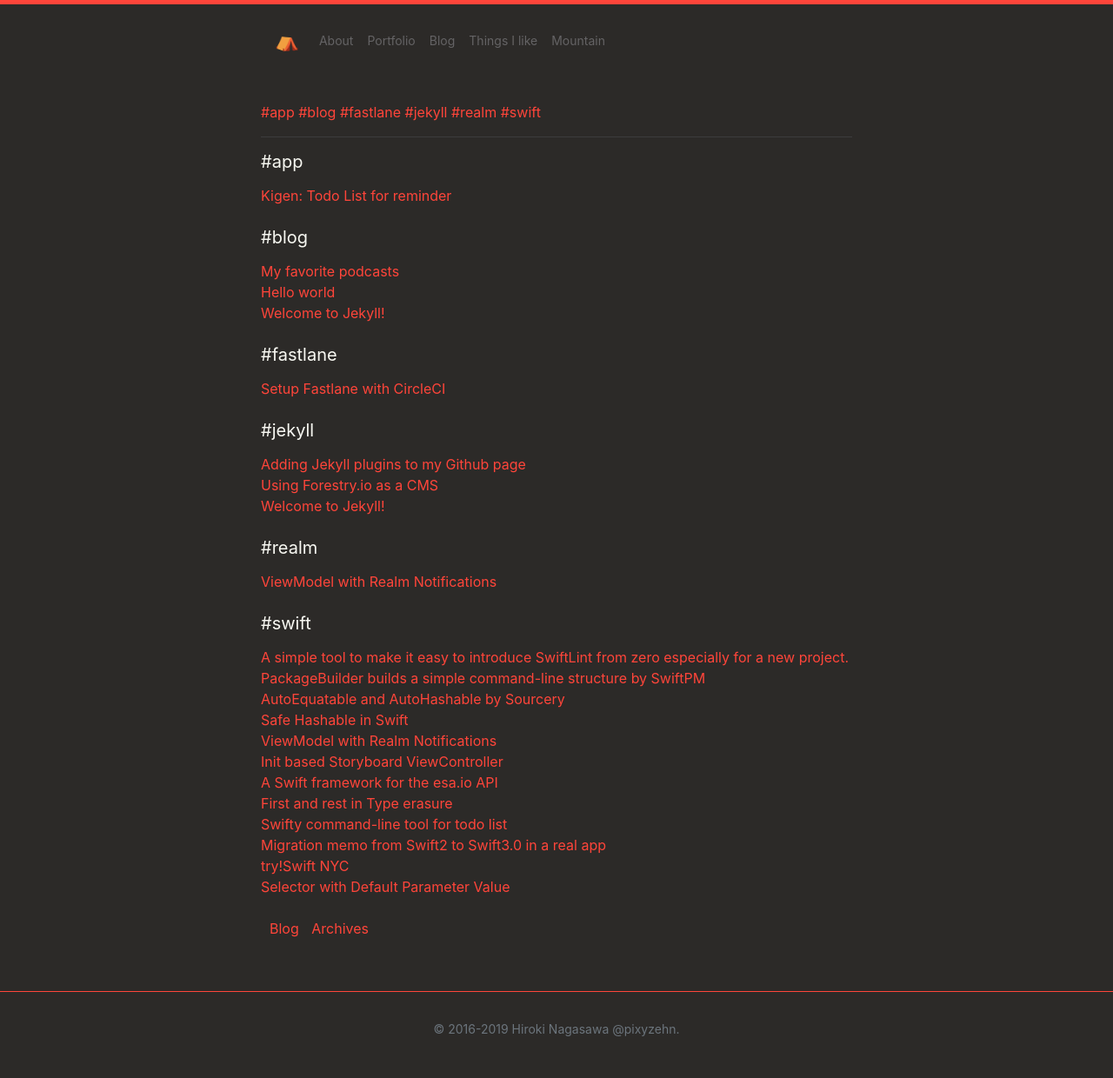
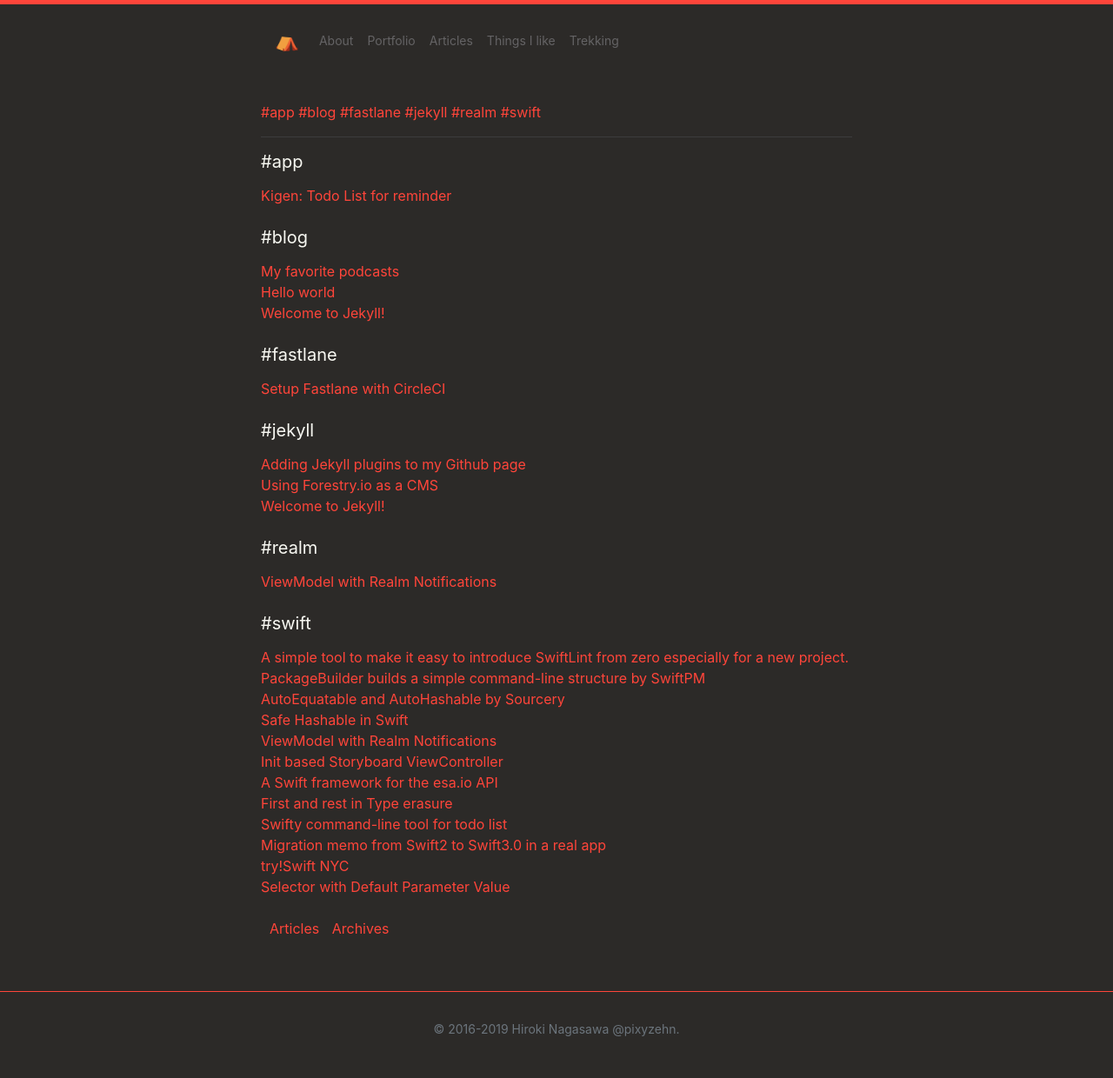
Before and after one commit to pixyzehn/pixyzehn.com, a Jekyll site: the page built from pages/tags.html, in a window 1280 px wide. Shown: the whole page at 87% size. Built offline with Jekyll 4.4.1, drawn with Linux system fonts in a browser that asks for light colours; nearby versions of some CDN libraries; library files that are not in the unit come from our copies.

Commit message:
Improve some names

```diff
--- a/_config.yml
+++ b/_config.yml
@@ -1,7 +1,7 @@
 title: pixyzehn
 email: pixyzehn@icloud.com
 author: Hiroki Nagasawa
-description: "Just another jekyll blog"
+description: "Just another jekyll website"
 keywords: "Swift, pixyzehn, iOS, Objective-C, cocoa, Apple, Xcode, app store, programming"
 url: https://pixyzehn.com
 timezone: Europe/Lisbon
@@ -15,7 +15,7 @@ links:
 markdown: kramdown
 highlighter: rouge
 paginate: 8
-paginate_path: /blog/:num
+paginate_path: /articles/:num
 
 plugins:
   - jekyll-sitemap
--- a/_includes/header.html
+++ b/_includes/header.html
@@ -10,9 +10,9 @@
                 <div class="navbar-nav">
                     <a class="nav-link" href="/">About</a>
                     <a class="nav-link" href="/portfolio">Portfolio</a>
-                    <a class="nav-link" href="/blog">Blog</a>
+                    <a class="nav-link" href="/articles">Articles</a>
                     <a class="nav-link" href="/things_i_like">Things I like</a>
-                    <a class="nav-link" href="/mountain">Mountain</a>
+                    <a class="nav-link" href="/trekking">Trekking</a>
                 </div>
             </div>
         </nav>
--- a/pages/archives.html
+++ b/pages/archives.html
@@ -28,7 +28,7 @@ permalink: /archives/
 
 <div class="post-internal-links">
   <li>
-    <a class="post-internal-link" href="/blog">Blog</a>
+    <a class="post-internal-link" href="/articles">Articles</a>
     <a class="post-internal-link" href="/tags">Tags</a>
   </li>
 </div>
--- a/pages/tags.html
+++ b/pages/tags.html
@@ -31,7 +31,7 @@ permalink: /tags/
 
 <div class="post-internal-links">
   <li>
-    <a class="post-internal-link" href="/blog">Blog</a>
+    <a class="post-internal-link" href="/articles">Articles</a>
     <a class="post-internal-link" href="/archives">Archives</a>
   </li>
 </div>
```
Also changed, not shown: pages/trekking.md (renamed from pages/mountain.md, +2 -2 lines), articles/index.html (renamed from blog/index.html), 1 other file.
